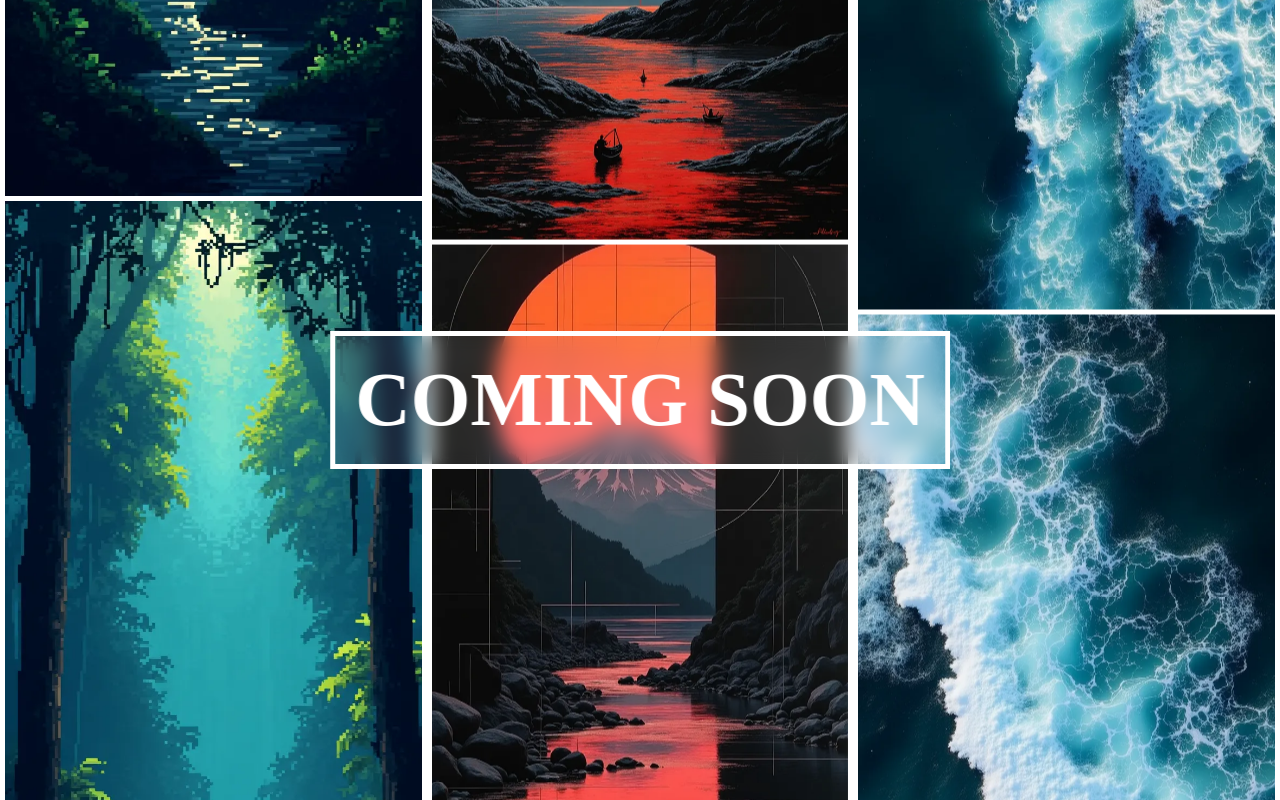
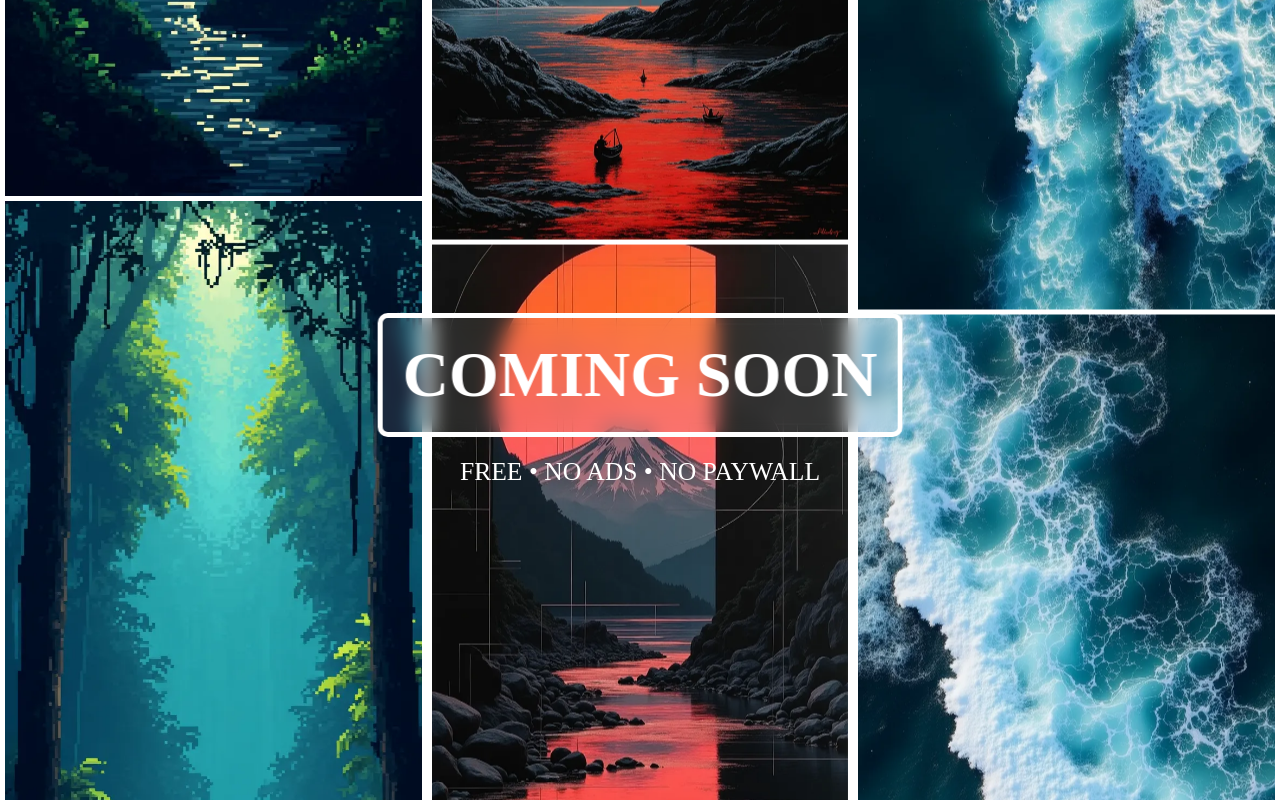
Before and after one commit to danmana/screen-style, a plain HTML site: page index.html in a window 1280 px wide. Drawn offline with Linux system fonts and the light colour scheme.

Commit message:
feat: improve coming soon section with new design

```diff
--- a/index.html
+++ b/index.html
@@ -62,14 +62,28 @@
         left: 50%;
         transform: translate(-50%, -50%);
         text-align: center;
+        display: flex;
+        flex-direction: column;
+        align-items: center;
+    }
+    .coming-soon-box {
         border: 5px solid white;
         padding: 20px;
         background: rgba(255, 255, 255, 0.1);
         backdrop-filter: blur(10px);
         -webkit-backdrop-filter: blur(10px); /* For Safari */
+        border-radius: 10px;
     }
-    .overlay h1 {
-        font-size: 6vw;
+    .coming-soon-box h1 {
+        font-size: 5vw;
+        color: white;
+        margin: 0;
+    }
+    .subtext {
+        margin-top: 20px;
+    }
+    .subtext p {
+        font-size: 2vw;
         color: white;
         margin: 0;
     }
@@ -114,7 +128,12 @@
         </div>
     </div>
     <div class="overlay">
-        <h1>COMING SOON</h1>
+        <div class="coming-soon-box">
+            <h1>COMING SOON</h1>
+        </div>
+        <div class="subtext">
+            <p>FREE &bull; NO ADS &bull; NO PAYWALL</p>
+        </div>
     </div>
 </div>
 </body>
```
